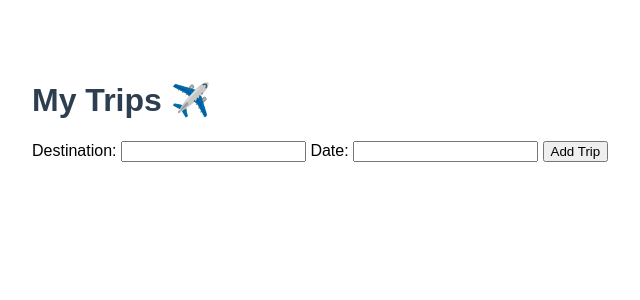
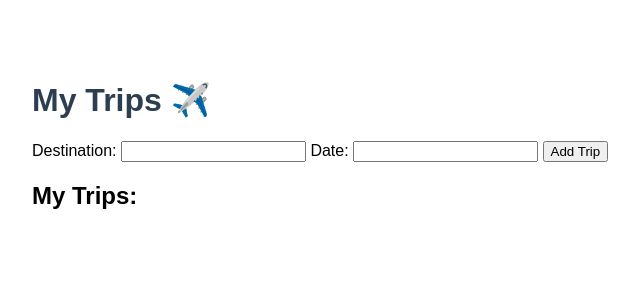
Before and after one commit to narminaliyeva484/travel-planner, a Flask app: page /trips in a window 1280 px wide. Shown: the part 60-360 px from the top of the page, without its empty margins (28-668 px from the left). Run offline with Flask 3, Linux system fonts and the light colour scheme.

Commit message:
Add trip creation and display cards

```diff
--- a/app.py
+++ b/app.py
@@ -1,6 +1,7 @@
 from flask import Flask, render_template, request
 
 app=Flask(__name__)
+trips = []
 
 @app.route("/")
 def home():
@@ -11,15 +12,18 @@ def about():
     return render_template("about.html")
 
 @app.route("/trips", methods=["GET", "POST"])
-def trips():
+def trips_page():
 
     if request.method== "POST":
         destination= request.form["destination"]
         date= request.form["date"]
 
-        return f"Trip added: {destination} - {date}"
+        trips.append({
+            "destination": destination,
+            "date": date
+        })
 
-    return render_template("trips.html")
+    return render_template("trips.html", trips=trips)
 
 @app.route("/login")
 def login():
--- a/static/styles.css
+++ b/static/styles.css
@@ -79,3 +79,11 @@ main{
     border-radius: 12px;
     background-color: #f8f9fa;
 }
+
+.trip-card {
+    border: 1px solid #ddd;
+    border-radius: 10px;
+    padding: 20px;
+    margin-top: 20px;
+    max-width: 400px;
+}
--- a/templates/layout.html
+++ b/templates/layout.html
@@ -13,7 +13,7 @@
 
         <div>
             <a href="{{ url_for('home') }}">Home</a>
-            <a href="{{ url_for('trips') }}">My Trips</a>
+            <a href="{{ url_for('trips_page') }}">My Trips</a>
             <a href="{{ url_for('about') }}">About</a>
             <a href="{{ url_for('login') }}">Login</a>
         </div>
--- a/templates/trips.html
+++ b/templates/trips.html
@@ -19,4 +19,15 @@ My Trips
 
 </form>
 
+<h2>My Trips:</h2>
+{% for trip in trips %}
+
+<div class="trip-card">
+    <h3>{{ trip.destination }}</h3>
+    <p>{{ trip.date }}</p>
+
+</div>
+
+{% endfor %}
+
 {% endblock %}
```
